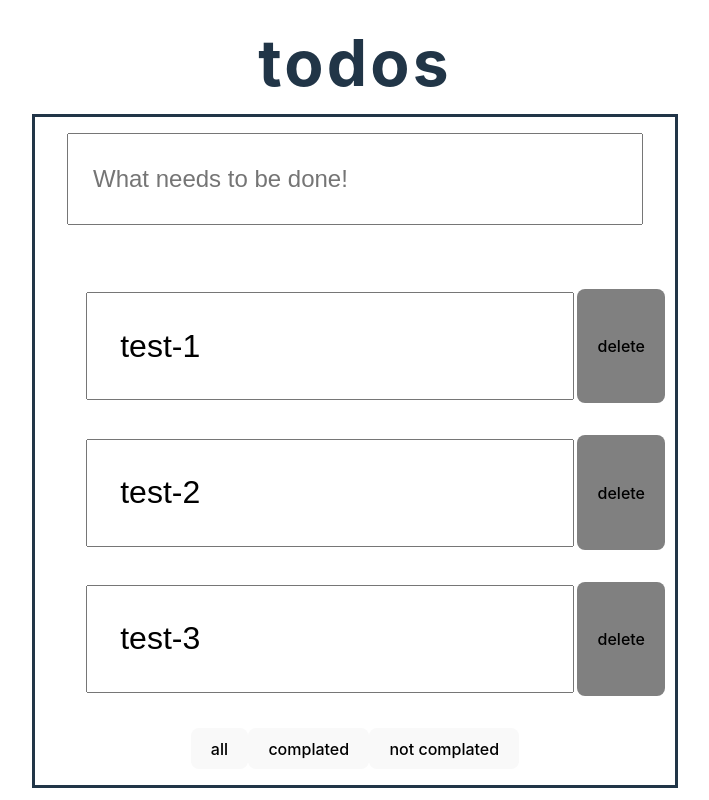
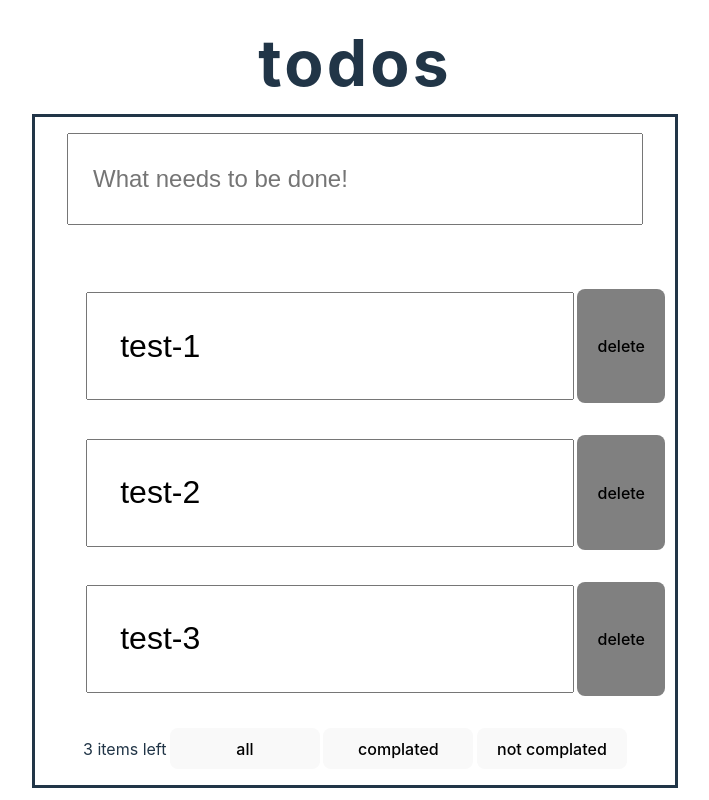
Before and after one commit to TunahanTuna/react-todo-app, a React (Vite) app: page / in a window 1280 px wide. Shown: the whole page, without its empty margins (285-994 px from the left). Built offline with nearby package versions, Linux system fonts and the light colour scheme.

Commit message:
update: minor update on filtered item counts added menu

```diff
--- a/src/components/Todo/Menu/index.css
+++ b/src/components/Todo/Menu/index.css
@@ -0,0 +1,10 @@
+.menu-container {
+  display: flex;
+  flex-direction: row;
+  justify-content: space-between;
+  align-items: center;
+  padding: 0 2em;
+}
+.menu-button {
+  min-width: 150px;
+}
--- a/src/components/Todo/Menu/index.jsx
+++ b/src/components/Todo/Menu/index.jsx
@@ -1,6 +1,6 @@
 import React from "react";
 import "./index.css";
-function Menu({ todos, setTodos, setFiltered }) {
+function Menu({ todos, setTodos, setFiltered, filtered }) {
   const onClick = (e) => {
     if (e.target.name === "all") {
       setFiltered(todos.filter((item) => item));
@@ -16,14 +16,15 @@ function Menu({ todos, setTodos, setFiltered }) {
     }
   };
   return (
-    <div>
-      <button name="all" onClick={onClick}>
+    <div className="menu-container">
+      <label className="menu-label">{`${filtered.length} items left`}</label>
+      <button className="menu-button" name="all" onClick={onClick}>
         all
       </button>
-      <button name="complated" onClick={onClick}>
+      <button className="menu-button" name="complated" onClick={onClick}>
         complated
       </button>
-      <button name="not" onClick={onClick}>
+      <button className="menu-button" name="not" onClick={onClick}>
         not complated
       </button>
     </div>
--- a/src/components/Todo/todo-list/index.jsx
+++ b/src/components/Todo/todo-list/index.jsx
@@ -17,7 +17,12 @@ function TodoList({ todos, setTodos }) {
         setFiltered={setFiltered}
         setTodos={setTodos}
       />
-      <Menu todos={todos} setTodos={setTodos} setFiltered={setFiltered} />
+      <Menu
+        todos={todos}
+        setTodos={setTodos}
+        setFiltered={setFiltered}
+        filtered={filtered}
+      />
     </div>
   );
 }
```
